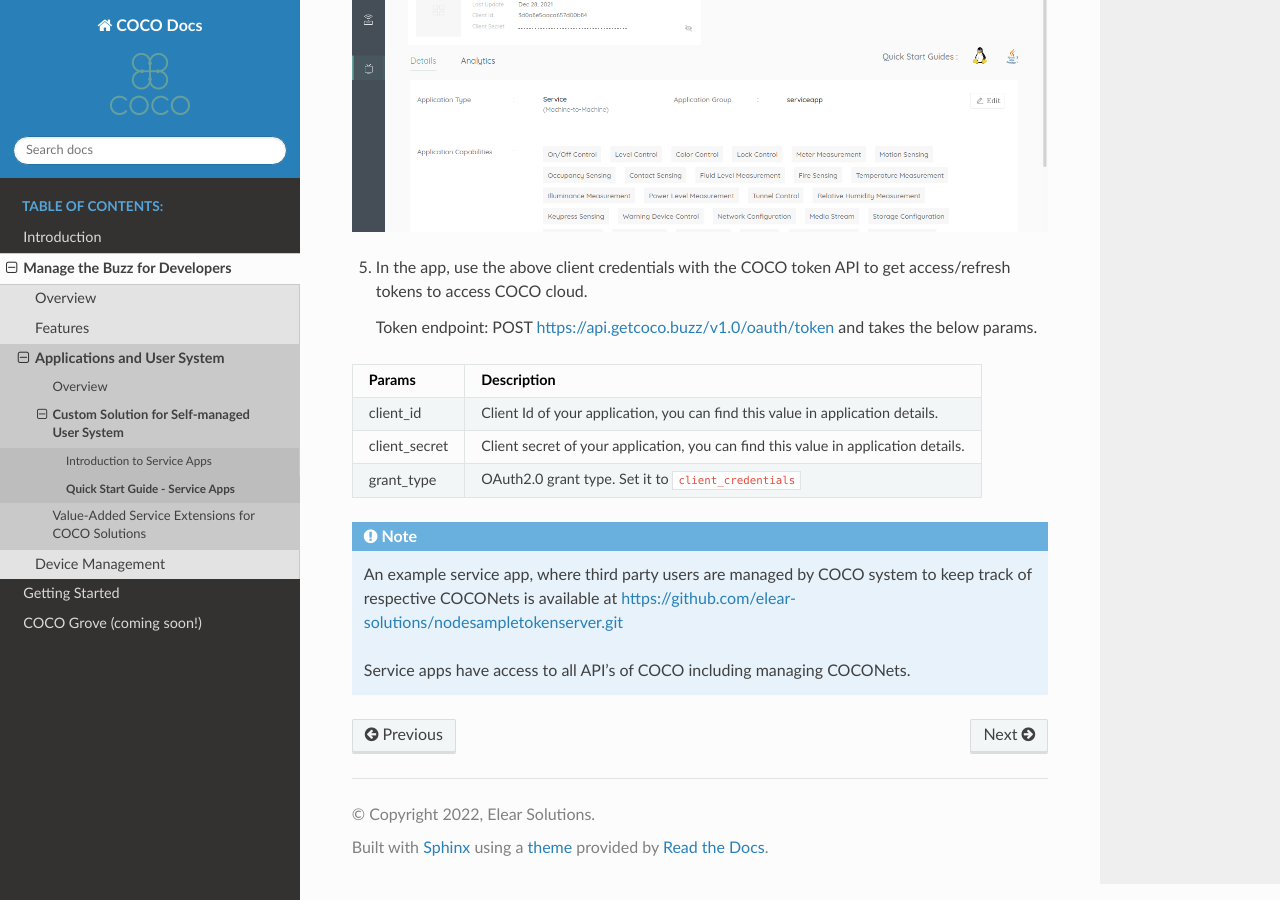
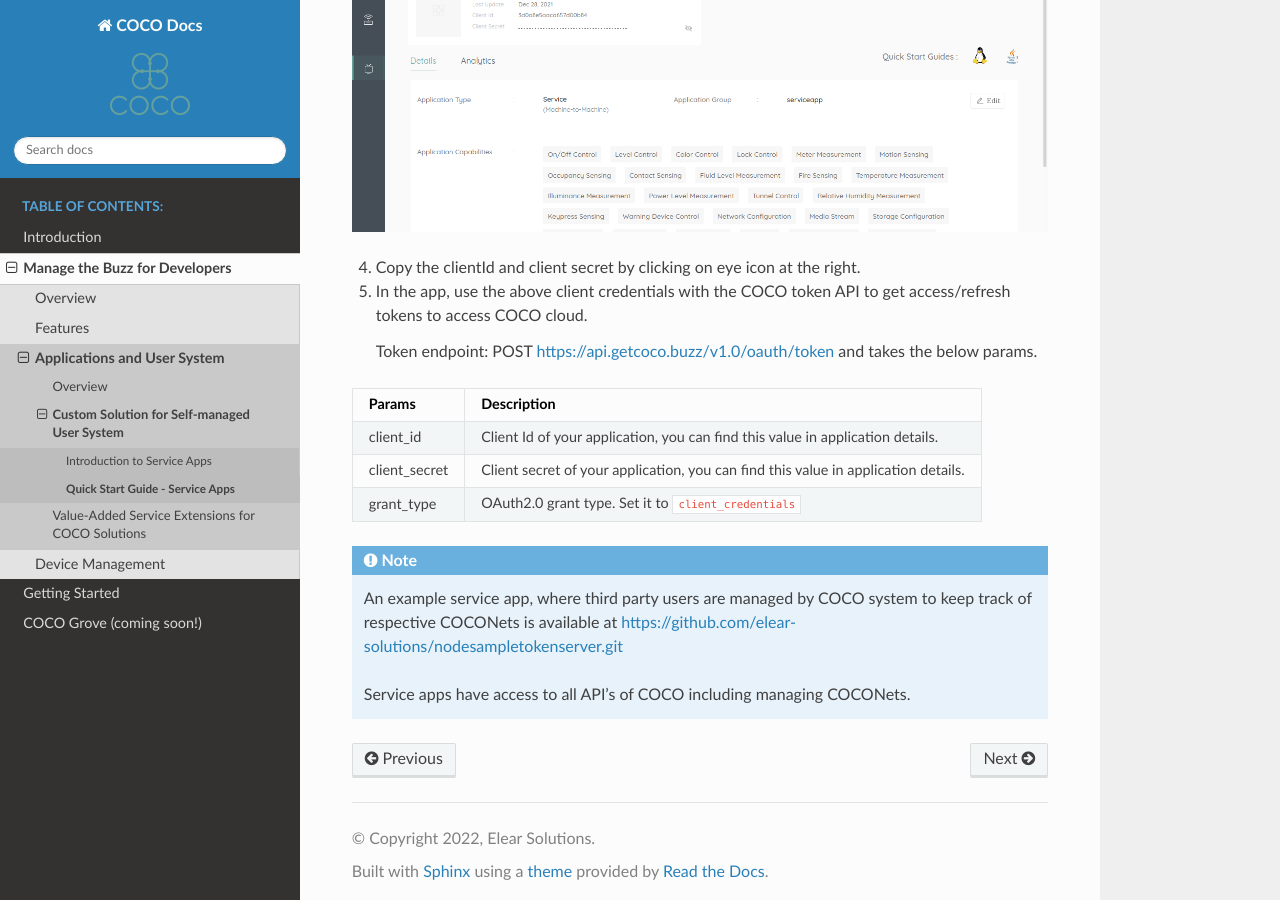
Before and after one commit to elear-solutions/docs, a Sphinx documentation site: the page built from source/manage_the_buzz_for_developers/applications_and_user_system_manage_the_buzz/custom_solution_for_self_managed_user_system/quick_start_guide_service_apps.rst, in a window 1280 px wide and 900 px high, scrolled down 1548 px. Built offline with Sphinx 7.4.7 and the Read the Docs theme 2.0.0, drawn with Linux system fonts in a browser that asks for light colours.

Commit message:
Updated code

```diff
--- a/source/manage_the_buzz_for_developers/applications_and_user_system_manage_the_buzz/custom_solution_for_self_managed_user_system/quick_start_guide_service_apps.rst
+++ b/source/manage_the_buzz_for_developers/applications_and_user_system_manage_the_buzz/custom_solution_for_self_managed_user_system/quick_start_guide_service_apps.rst
@@ -23,6 +23,8 @@
 
 .. image:: ../../../_static/serviceAppDetails.png
 
+4. Copy the clientId and client secret by clicking on eye icon at the right.
+
 5. In the app, use the above client credentials with the COCO token API to get access/refresh tokens to access COCO cloud.
 
    Token endpoint: POST https://api.getcoco.buzz/v1.0/oauth/token and takes the below params.
```
